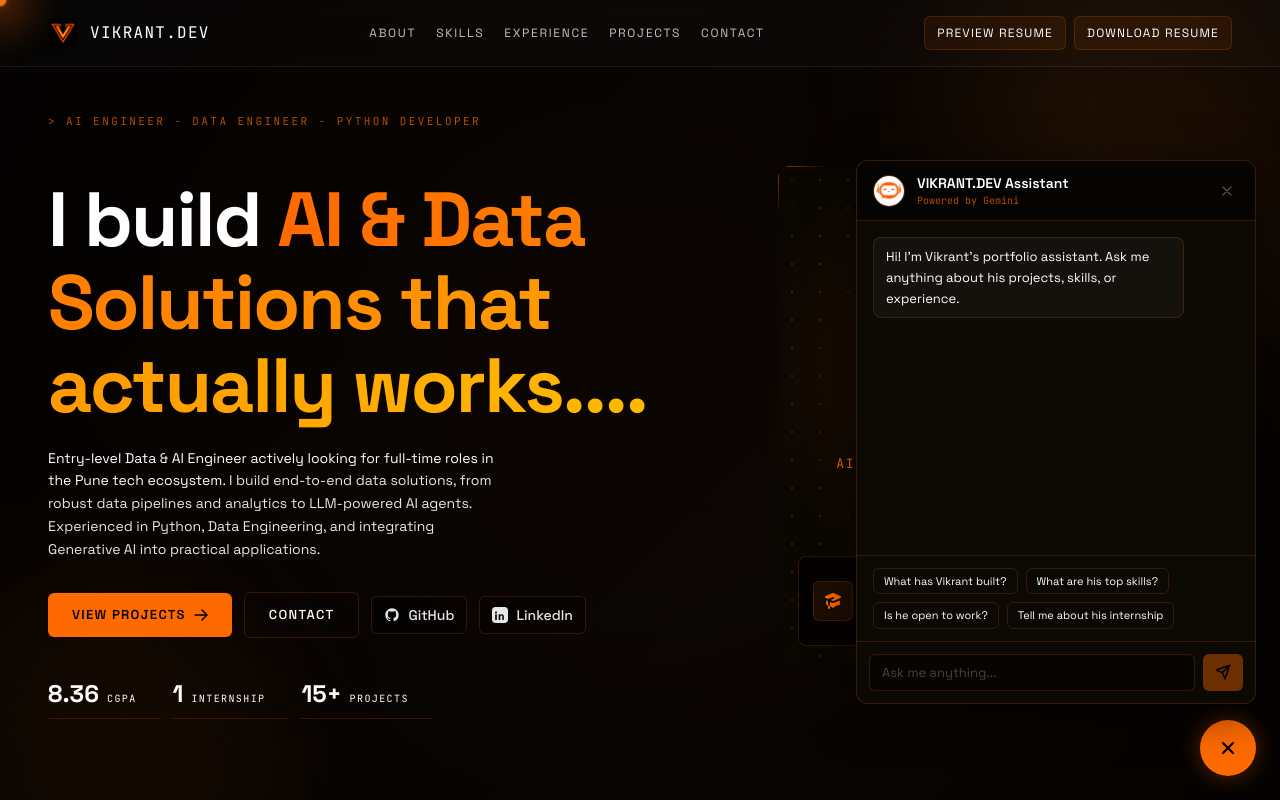
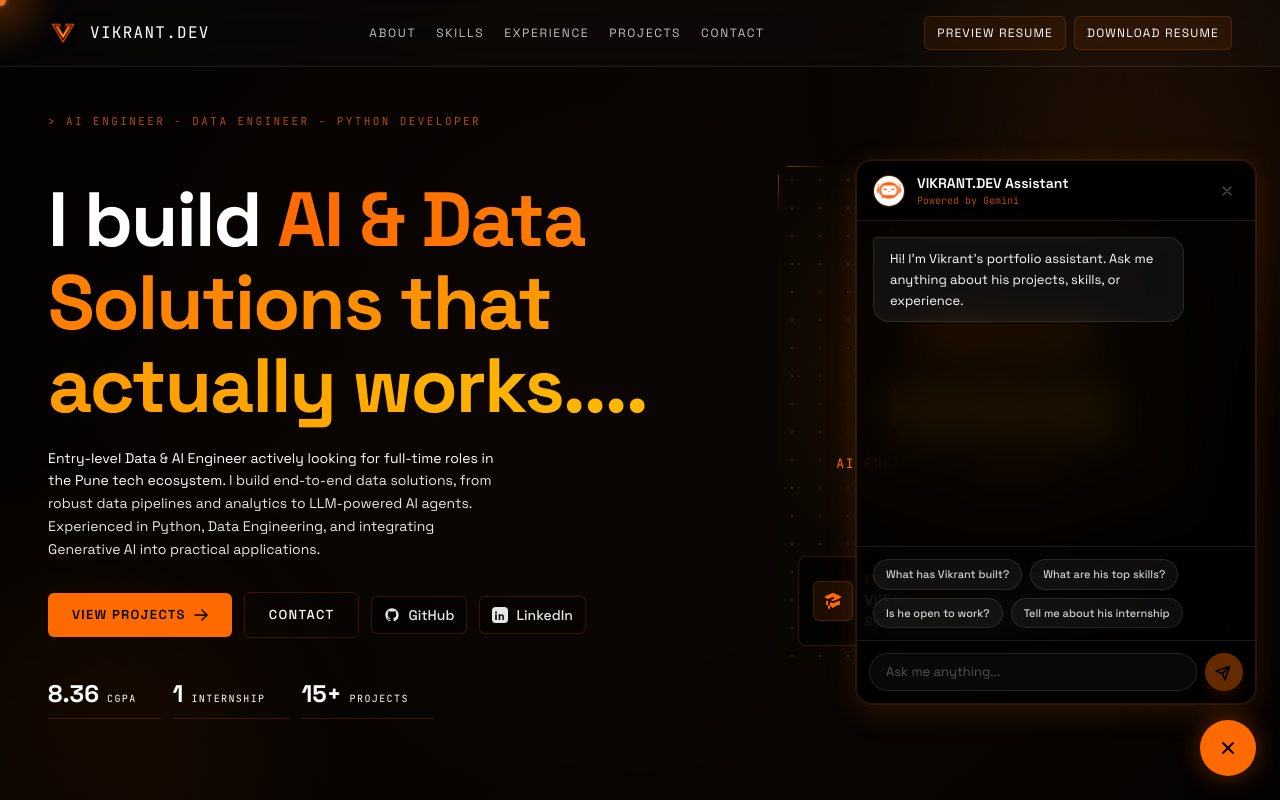
Before and after one commit to vikrant-honbute/PORTFOLIO_VIKRANT.DEV, a Next.js app: page / in a window 1280 px wide. Both pictures are taken after a click on the button "Open AI assistant". Shown: the top 800 px of the page. Built offline with nearby package versions, Linux system fonts and the light colour scheme.

Commit message:
feat: implement AIChatWidget component with real-time chat interface and suggestions

```diff
--- a/src/components/AIChatWidget.tsx
+++ b/src/components/AIChatWidget.tsx
@@ -63,6 +63,21 @@ export default function AIChatWidget() {
         }
         .animate-shimmer-slide {
           animation: shimmer-slide 4s infinite ease-in-out;
+        }
+
+        /* Custom scrollbar for chat */
+        .chat-scroll::-webkit-scrollbar {
+          width: 5px;
+        }
+        .chat-scroll::-webkit-scrollbar-track {
+          background: transparent;
+        }
+        .chat-scroll::-webkit-scrollbar-thumb {
+          background: rgba(255, 106, 0, 0.2);
+          border-radius: 10px;
+        }
+        .chat-scroll::-webkit-scrollbar-thumb:hover {
+          background: rgba(255, 106, 0, 0.4);
         }
       `}</style>
       {/* ── Floating button ───────────────────────────────────── */}
@@ -143,10 +158,10 @@ export default function AIChatWidget() {
 
       {/* ── Chat panel ────────────────────────────────────────── */}
       {open && (
-        <div className="fixed bottom-24 right-6 z-50 flex h-[34rem] w-[calc(100vw-2rem)] max-w-[400px] flex-col overflow-hidden rounded-xl border border-[var(--line-border)] bg-[#0c0804] shadow-[0_8px_48px_rgba(0,0,0,0.6)]">
+        <div className="fixed bottom-24 right-6 z-50 flex h-[34rem] w-[calc(100vw-2rem)] max-w-[400px] flex-col overflow-hidden rounded-2xl border border-[var(--line-border)] bg-black/70 shadow-[0_8px_32px_rgba(255,106,0,0.15)] ring-1 ring-white/5 backdrop-blur-xl">
 
           {/* Header */}
-          <div className="flex items-center gap-3 border-b border-[var(--line-border)] bg-black/50 px-4 py-3">
+          <div className="flex items-center gap-3 border-b border-white/10 bg-black/40 px-4 py-3 backdrop-blur-md">
             <div className="relative h-8 w-8 overflow-hidden rounded-full border border-[var(--line-border)] bg-[rgba(255,106,0,0.15)]">
               <Image
                 src={CHATBOT_ICON_SRC}
@@ -173,13 +188,13 @@ export default function AIChatWidget() {
           </div>
 
           {/* Messages */}
-          <div className="flex min-h-0 flex-1 flex-col gap-3 overflow-y-auto p-4">
+          <div className="chat-scroll flex min-h-0 flex-1 flex-col gap-4 overflow-y-auto p-4">
             {messages.map((m, i) => (
               <div key={i} className={`flex ${m.role === "user" ? "justify-end" : "justify-start"}`}>
-                <p className={`max-w-[85%] rounded-lg px-3 py-2 text-[13px] leading-relaxed ${
+                <p className={`max-w-[85%] px-4 py-2.5 text-[13px] leading-relaxed shadow-sm ${
                   m.role === "user"
-                    ? "bg-[var(--primary-accent)] text-black font-medium"
-                    : "border border-[var(--line-border)] bg-white/[0.04] text-[var(--foreground)]"
+                    ? "rounded-2xl rounded-tr-sm bg-gradient-to-br from-[#ff6a00] to-[#ff8a2c] text-black font-semibold shadow-[0_4px_14px_rgba(255,106,0,0.25)]"
+                    : "rounded-2xl rounded-tl-sm border border-white/10 bg-white/[0.06] text-[var(--foreground)] backdrop-blur-md"
                 }`}>
                   {m.text}
                 </p>
@@ -199,12 +214,12 @@ export default function AIChatWidget() {
 
           {/* Suggestions — only on first message */}
           {messages.length === 1 && (
-            <div className="flex flex-wrap gap-2 border-t border-[var(--line-border)] px-4 py-3">
+            <div className="flex flex-wrap gap-2 border-t border-white/10 bg-black/20 px-4 py-3">
               {SUGGESTIONS.map((s) => (
                 <button
                   key={s}
                   onClick={() => send(s)}
-                  className="rounded-md border border-[var(--line-border)] px-2.5 py-1 text-[11px] text-[var(--text-muted)] transition hover:border-[var(--primary-accent)] hover:text-[var(--primary-accent)]"
+                  className="rounded-full border border-white/10 bg-white/5 px-3 py-1.5 text-[11px] font-medium text-white/80 transition-all hover:border-[var(--primary-accent)] hover:bg-[var(--primary-accent)]/10 hover:text-[var(--primary-accent)]"
                 >
                   {s}
                 </button>
@@ -213,20 +228,20 @@ export default function AIChatWidget() {
           )}
 
           {/* Input */}
-          <div className="flex gap-2 border-t border-[var(--line-border)] p-3">
+          <div className="flex gap-2 border-t border-white/10 bg-black/40 p-3 backdrop-blur-md">
             <input
               value={input}
               onChange={(e) => setInput(e.target.value)}
               onKeyDown={(e) => e.key === "Enter" && send()}
               placeholder="Ask me anything..."
-              className="flex-1 rounded-md border border-[var(--line-border)] bg-black/40 px-3 py-2 text-[13px] text-white outline-none transition focus:border-[var(--primary-accent)] placeholder:text-white/25"
+              className="flex-1 rounded-full border border-white/10 bg-white/[0.03] px-4 py-2 text-[13px] text-white outline-none transition focus:border-[var(--primary-accent)] focus:bg-white/[0.05] placeholder:text-white/30"
             />
             <button
               onClick={() => send()}
               disabled={loading || !input.trim()}
-              className="rounded-md bg-[var(--primary-accent)] px-3 py-2 text-xs font-semibold text-black transition hover:brightness-110 disabled:opacity-40"
+              className="flex h-[38px] w-[38px] shrink-0 items-center justify-center rounded-full bg-[var(--primary-accent)] text-black shadow-lg shadow-[rgba(255,106,0,0.3)] transition-all hover:scale-105 hover:brightness-110 disabled:scale-100 disabled:opacity-40"
             >
-              <svg className="h-4 w-4" viewBox="0 0 24 24" fill="none" stroke="currentColor" strokeWidth="2.5">
+              <svg className="-ml-0.5 mt-0.5 h-4 w-4" viewBox="0 0 24 24" fill="none" stroke="currentColor" strokeWidth="2.5">
                 <path d="M22 2L11 13M22 2L15 22l-4-9-9-4 20-7z" strokeLinecap="round" strokeLinejoin="round"/>
               </svg>
             </button>
```
